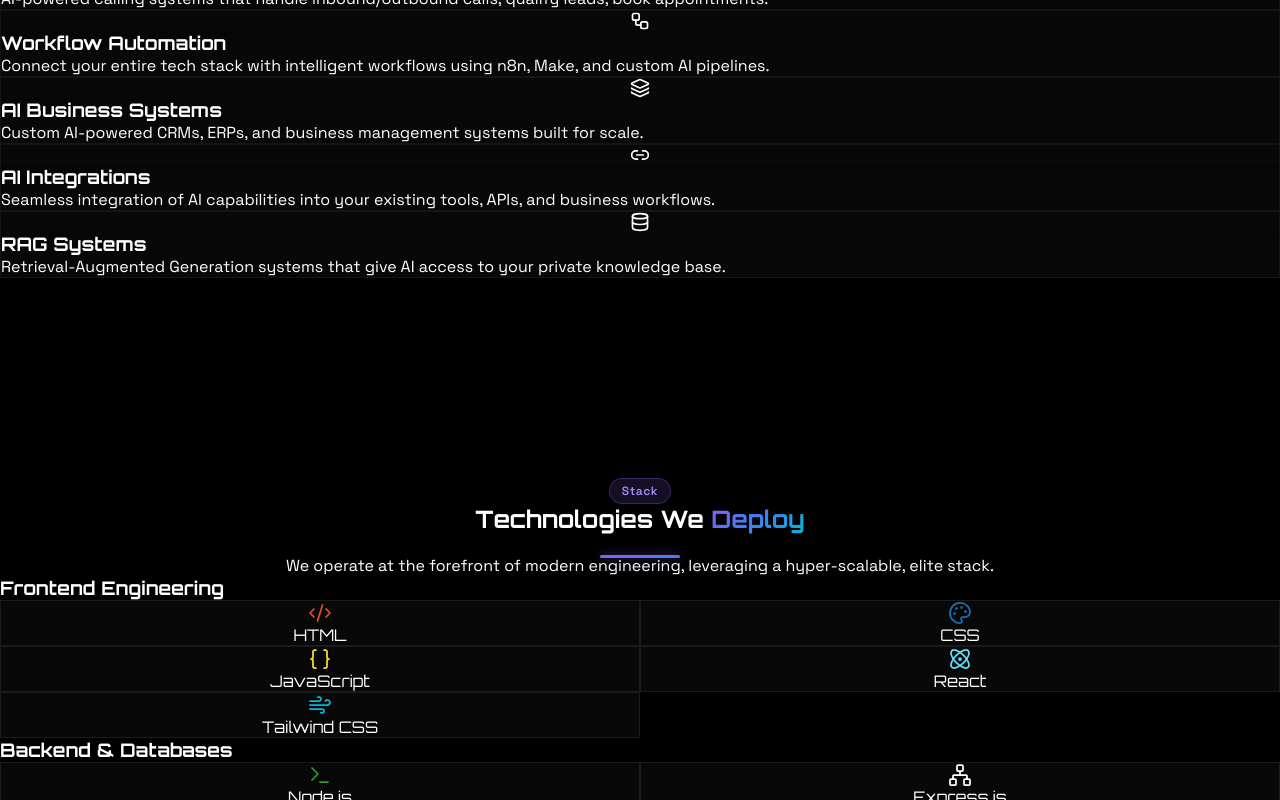
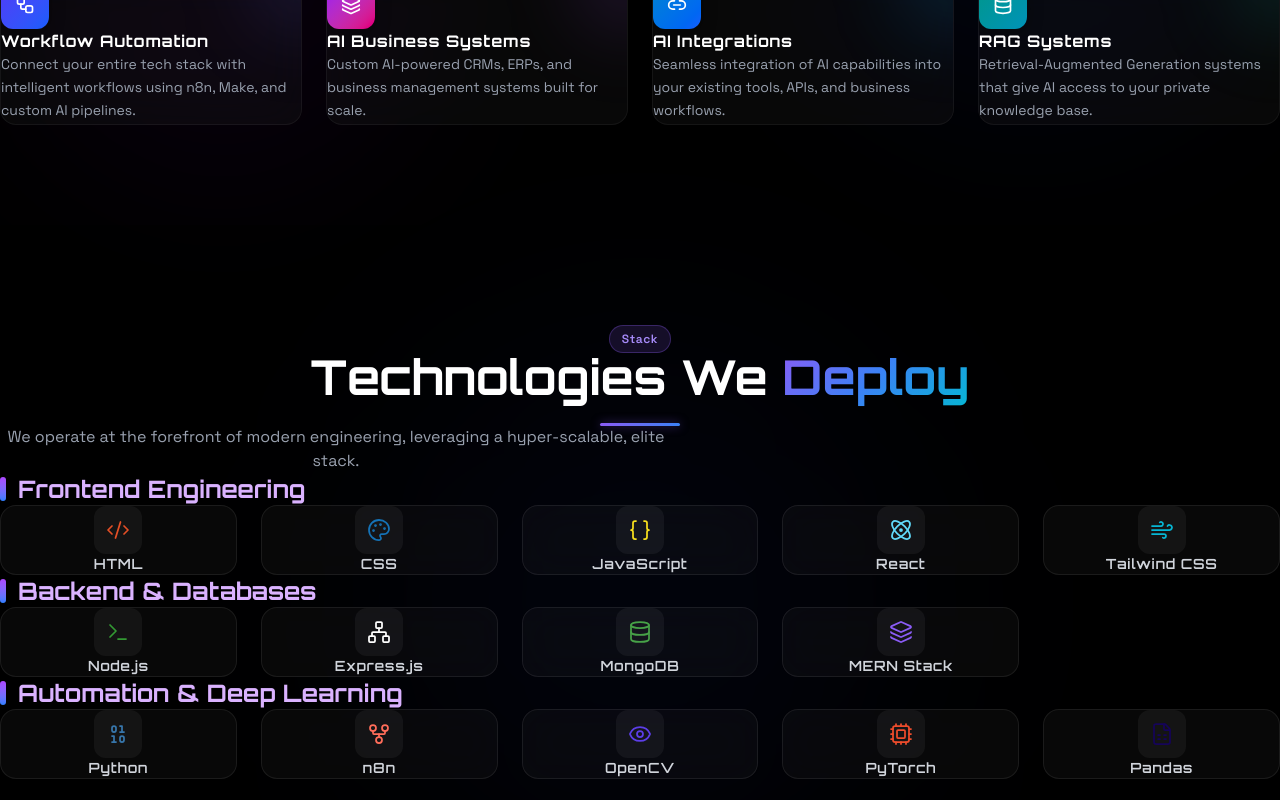
Before and after one commit to AdityaHanashi/pluto, a React (Vite) app: page /#home in a window 1280 px wide. Shown: the part 2000-2800 px from the top of the page. Built offline with nearby package versions, Linux system fonts and the light colour scheme.

Commit message:
Fix: Correct Tailwind imports and update projects list to match requirements

```diff
--- a/src/components/Projects.jsx
+++ b/src/components/Projects.jsx
@@ -7,24 +7,24 @@
 const projectsData = [
   // FRONTEND PROJECTS (2)
   {
-    id: 'buildtrack',
-    name: 'BuildTrack',
-    category: 'frontend',
-    isFeatured: true,
-    description: 'A premium, high-converting project management dashboard with real-time kanban boards, custom velocity charts, and autonomous issue assigning.',
-    tags: ['React', 'Tailwind', 'Recharts'],
-    mockupType: 'dashboard',
-    url: 'https://buildtrack.pluto.ai'
-  },
-  {
     id: 'coffeeic',
     name: 'Coffeeic',
     category: 'frontend',
     isFeatured: true,
-    description: 'Stunning storefront UI for a premium coffee brand, powered by a client-side AI barista chatbot suggesting custom blends based on user taste profiles.',
-    tags: ['Vite', 'Framer Motion', 'Vanilla CSS'],
+    description: 'A premium, high-fidelity storefront and booking application for a futuristic coffee shop, featuring a client-side AI recommendation engine for custom blends.',
+    tags: ['React', 'Framer Motion', 'Tailwind CSS'],
     mockupType: 'storefront',
     url: 'https://coffeeic.pluto.ai'
+  },
+  {
+    id: 'apple-clone',
+    name: 'Apple Website Clone',
+    category: 'frontend',
+    isFeatured: true,
+    description: 'A cinematic clone of the Apple flagship landing pages featuring custom hardware modeling previews, viewport scroll-linked animations, and responsive assets.',
+    tags: ['React', 'Vite', 'CSS Gradients'],
+    mockupType: 'apple',
+    url: 'https://apple.pluto.ai'
   },
   // BACKEND PROJECTS (3)
   {
@@ -32,67 +32,74 @@
     name: 'Moody',
     category: 'backend',
     isFeatured: true,
-    description: 'Fast, secure sentiment analysis engine using computer vision webcam streams to process emotional cues and output data via low-latency REST endpoints.',
-    tags: ['Python', 'FastAPI', 'OpenCV'],
+    description: 'Low-latency emotion telemetry API backend processing real-time video feeds to classify facial expressions and output telemetry for business audits.',
+    tags: ['Node.js', 'Express', 'OpenCV Bindings'],
     mockupType: 'vision',
-    url: 'https://api.moody.pluto.ai'
+    url: 'https://moody.pluto.ai'
   },
   {
-    id: 'nexusapi',
-    name: 'NexusAPI',
+    id: 'odonx',
+    name: 'OdonX',
     category: 'backend',
     isFeatured: false,
-    description: 'An AI-agent routing orchestrator that balances inbound requests across different LLM clusters based on cost, context limits, and token speeds.',
-    tags: ['Node.js', 'Redis', 'Express'],
-    mockupType: 'terminal',
-    url: 'https://nexus.pluto.ai'
+    description: 'A distributed LLM-powered backend pipeline handling parallel context chunking, prompt safety auditing, and autonomous routing to optimal cloud models.',
+    tags: ['Python', 'FastAPI', 'Redis Cache'],
+    mockupType: 'odonx',
+    url: 'https://odonx.pluto.ai'
   },
   {
-    id: 'synapserag',
-    name: 'SynapseRAG',
+    id: 'labour-management',
+    name: 'Labour Management System',
     category: 'backend',
     isFeatured: false,
-    description: 'Document indexing pipeline featuring real-time PDF splitting, vector embedding indexing, and a semantic retrieval cache operating under 40ms.',
-    tags: ['PyTorch', 'MongoDB', 'Docker'],
-    mockupType: 'rag',
-    url: 'https://rag.synapse.pluto.ai'
+    description: 'Automated shift roster scheduling engine that uses intelligent allocation pipelines to assign factory workers based on availability, certs, and union rules.',
+    tags: ['MongoDB', 'Express', 'JWT Auth'],
+    mockupType: 'labour',
+    url: 'https://roster.pluto.ai'
+  },
+  // PYTHON LLM PROJECTS (1)
+  {
+    id: 'age-gesture-scanner',
+    name: 'Age & Gesture Scanner',
+    category: 'python-ai',
+    isFeatured: true,
+    description: 'A Python system powered by convolutional networks and local LLMs that estimates age groups and maps hand gestures to execute local OS navigation controls.',
+    tags: ['Python', 'PyTorch', 'MediaPipe', 'LLM'],
+    mockupType: 'gesture',
+    url: 'https://scanner.pluto.ai'
   }
 ]
 
 const Mockup = ({ type }) => {
-  if (type === 'dashboard') {
+  if (type === 'storefront') {
     return (
-      <div className="w-full h-36 bg-black/40 border border-white/10 rounded-lg p-3 flex flex-col gap-2 font-mono text-[9px] relative overflow-hidden group-hover:border-purple-500/30 transition-colors">
+      <div className="w-full h-36 bg-black/40 border border-white/10 rounded-lg p-3 flex flex-col gap-2 relative overflow-hidden group-hover:border-purple-500/30 transition-colors">
         <div className="flex items-center justify-between border-b border-white/5 pb-1">
           <div className="flex items-center gap-1">
             <span className="w-1.5 h-1.5 rounded-full bg-red-500" />
             <span className="w-1.5 h-1.5 rounded-full bg-yellow-500" />
             <span className="w-1.5 h-1.5 rounded-full bg-green-500" />
           </div>
-          <span className="text-[7px] text-gray-600">buildtrack.io/dashboard</span>
+          <span className="text-[7px] text-gray-600 font-mono">coffeeic.pluto.ai</span>
         </div>
-        <div className="grid grid-cols-3 gap-2 flex-grow">
-          <div className="bg-purple-500/10 border border-purple-500/20 rounded p-1.5 flex flex-col justify-between">
-            <span className="text-gray-500 text-[6px] uppercase">Sprint status</span>
-            <span className="text-purple-400 font-bold text-[10px]">94%</span>
+        <div className="flex items-center gap-3 mt-1">
+          <div className="w-10 h-10 rounded-lg bg-gradient-to-tr from-amber-600 to-amber-900 flex items-center justify-center text-white text-base font-bold shadow-[0_0_12px_rgba(245,158,11,0.3)]">
+            ☕
           </div>
-          <div className="bg-blue-500/10 border border-blue-500/20 rounded p-1.5 flex flex-col justify-between">
-            <span className="text-gray-500 text-[6px] uppercase">AI agents</span>
-            <span className="text-blue-400 font-bold text-[10px]">5 Active</span>
+          <div className="flex-grow space-y-1">
+            <div className="h-2 bg-white/10 rounded w-[85%]" />
+            <div className="h-1.5 bg-white/5 rounded w-[55%]" />
+            <div className="flex gap-1 mt-1">
+              <span className="px-1 py-0.5 rounded bg-amber-500/10 border border-amber-500/20 text-[5px] text-amber-400 font-mono font-bold uppercase">AI Barista</span>
+              <span className="px-1 py-0.5 rounded bg-green-500/10 border border-green-500/20 text-[5px] text-green-400 font-mono font-bold uppercase">Online</span>
+            </div>
           </div>
-          <div className="bg-cyan-500/10 border border-cyan-500/20 rounded p-1.5 flex flex-col justify-between">
-            <span className="text-gray-500 text-[6px] uppercase">Velocity</span>
-            <span className="text-cyan-400 font-bold text-[10px]">+18.4%</span>
-          </div>
-        </div>
-        <div className="h-4 bg-white/5 rounded overflow-hidden relative">
-          <div className="h-full bg-gradient-to-r from-purple-500 to-blue-500 w-[78%] rounded" />
         </div>
       </div>
     )
   }
 
-  if (type === 'storefront') {
+  if (type === 'apple') {
     return (
       <div className="w-full h-36 bg-black/40 border border-white/10 rounded-lg p-3 flex flex-col gap-2 relative overflow-hidden group-hover:border-blue-500/30 transition-colors">
         <div className="flex items-center justify-between border-b border-white/5 pb-1">
@@ -100,19 +107,18 @@
             <span className="w-1.5 h-1.5 rounded-full bg-white/10" />
             <span className="w-1.5 h-1.5 rounded-full bg-white/10" />
           </div>
-          <span className="text-[7px] text-gray-600 font-mono">coffeeic.com</span>
+          <span className="text-[7px] text-gray-600 font-mono">apple.pluto.ai/iphone</span>
         </div>
-        <div className="flex items-center gap-3 mt-1">
-          <div className="w-12 h-12 rounded-lg bg-gradient-to-tr from-amber-600 to-orange-500 flex items-center justify-center text-white text-xs font-bold font-orbitron shadow-lg">
-            ☕
+        <div className="flex-grow flex items-center justify-center gap-4 relative">
+          <div className="w-8 h-10 rounded bg-zinc-900 border border-white/20 flex flex-col items-center justify-center text-[10px] relative">
+            {/* Apple Logo Placeholder */}
+            <span className="text-gray-400 font-bold scale-110"></span>
+            <div className="absolute top-0.5 w-4 h-0.5 bg-black rounded" />
           </div>
-          <div className="flex-grow space-y-1">
-            <div className="h-2 bg-white/10 rounded w-[80%]" />
-            <div className="h-1.5 bg-white/5 rounded w-[50%]" />
-            <div className="flex gap-1.5 mt-1.5">
-              <span className="px-1.5 py-0.5 rounded bg-amber-500/10 border border-amber-500/20 text-[6px] text-amber-400 font-mono font-bold">SMART REC</span>
-              <span className="px-1.5 py-0.5 rounded bg-blue-500/10 border border-blue-500/20 text-[6px] text-blue-400 font-mono font-bold">READY</span>
-            </div>
+          <div className="space-y-1 font-mono text-[7px]">
+            <p className="text-white font-bold">iPhone 16 Pro Clone</p>
+            <p className="text-gray-500">60 FPS WebGL rendering</p>
+            <div className="h-1 bg-blue-500 w-[90%] rounded-full mt-1" />
           </div>
         </div>
       </div>
@@ -123,57 +129,92 @@
     return (
       <div className="w-full h-36 bg-black/40 border border-white/10 rounded-lg p-2.5 flex gap-2 relative overflow-hidden group-hover:border-cyan-500/30 transition-colors">
         <div className="w-[45%] bg-zinc-950 border border-white/5 rounded flex flex-col items-center justify-center relative">
-          <div className="w-7 h-7 rounded-full border border-dashed border-cyan-500/40 flex items-center justify-center animate-spin-slow">
-            <div className="w-4 h-4 rounded-full bg-cyan-500/20" />
+          <div className="w-8 h-8 rounded-full border border-dashed border-cyan-500/40 flex items-center justify-center animate-spin-slow">
+            <div className="w-5 h-5 rounded-full bg-cyan-500/10 flex items-center justify-center text-[8px]">😊</div>
           </div>
           <div className="absolute inset-0 border border-cyan-500/20 rounded pointer-events-none" />
-          <div className="absolute top-1 left-1 text-[5px] text-cyan-400 font-mono tracking-widest uppercase">CAM01</div>
-          <div className="absolute bottom-1 right-1 text-[5px] text-green-400 font-mono animate-pulse uppercase">REC</div>
+          <div className="absolute top-1 left-1 text-[5px] text-cyan-400 font-mono tracking-widest uppercase">NODE_01</div>
+          <div className="absolute bottom-1 right-1 text-[5px] text-green-400 font-mono animate-pulse uppercase">FEED_OK</div>
         </div>
-        <div className="flex-grow flex flex-col gap-1.5 font-mono text-[6.5px]">
+        <div className="flex-grow flex flex-col gap-1 font-mono text-[6.5px]">
           <div className="p-1 bg-zinc-900 border border-white/5 rounded flex items-center justify-between">
-            <span className="text-gray-500">ATTENTION</span>
-            <span className="text-cyan-400 font-bold">98.2%</span>
+            <span className="text-gray-500">EMOTION</span>
+            <span className="text-cyan-400 font-bold">HAPPY</span>
           </div>
           <div className="p-1 bg-zinc-900 border border-white/5 rounded flex items-center justify-between">
-            <span className="text-gray-500">ENGAGED</span>
-            <span className="text-green-400 font-bold">TRUE</span>
+            <span className="text-gray-500">CONFIDENCE</span>
+            <span className="text-green-400 font-bold">98.4%</span>
           </div>
           <div className="p-1 bg-zinc-900 border border-white/5 rounded flex items-center justify-between">
-            <span className="text-gray-500">MOOD</span>
-            <span className="text-purple-400 font-bold">CREATIVE</span>
+            <span className="text-gray-500">LATENCY</span>
+            <span className="text-purple-400 font-bold">12ms</span>
           </div>
         </div>
       </div>
     )
   }
 
-  if (type === 'terminal') {
+  if (type === 'odonx') {
     return (
-      <div className="w-full h-36 bg-zinc-950 border border-white/10 rounded-lg p-3 flex flex-col gap-1.5 font-mono text-[7px] text-emerald-400 relative overflow-hidden group-hover:border-emerald-500/30 transition-colors">
-        <div className="flex items-center gap-1 border-b border-white/5 pb-1">
-          <span className="w-1.5 h-1.5 rounded-full bg-red-500" />
-          <span className="text-[6px] text-gray-600">nexus-router ~ bash</span>
+      <div className="w-full h-36 bg-zinc-950 border border-white/10 rounded-lg p-3 flex flex-col gap-1.5 font-mono text-[7px] text-purple-400 relative overflow-hidden group-hover:border-purple-500/30 transition-colors">
+        <div className="flex items-center gap-1 border-b border-white/5 pb-1 justify-between">
+          <span className="text-purple-400 font-bold">ODONX CORE API</span>
+          <span className="text-green-400 font-bold">ONLINE</span>
         </div>
-        <p className="text-gray-500">$ npm run router::listen</p>
-        <p className="text-green-400">&gt; Starting Nexus routing matrix...</p>
-        <p className="text-cyan-400">&gt; LLM Clusters bound: 4 endpoints.</p>
-        <p className="text-yellow-400">&gt; Average throughput: 10,420 rps [OK]</p>
-        <div className="absolute bottom-1 right-2 w-1.5 h-3 bg-green-500 animate-pulse" />
+        <p className="text-gray-500">$ python -m odonx.main</p>
+        <p className="text-cyan-300">&gt; Prompt context: 8,192 tokens</p>
+        <p className="text-green-300">&gt; Distributed LLM route: GPT-4o [100% OK]</p>
+        <p className="text-yellow-400">&gt; Tokens/sec: 142.4 tps</p>
+        <div className="absolute bottom-1 right-2 w-1.5 h-3 bg-purple-500 animate-pulse" />
       </div>
     )
   }
 
+  if (type === 'labour') {
+    return (
+      <div className="w-full h-36 bg-black/40 border border-white/10 rounded-lg p-3 flex flex-col gap-2 relative overflow-hidden group-hover:border-indigo-500/30 transition-colors">
+        <div className="flex items-center justify-between border-b border-white/5 pb-1 font-mono text-[7px] text-gray-500">
+          <span>ROSTER MANAGER</span>
+          <span className="text-green-400 font-bold">ACTIVE</span>
+        </div>
+        <div className="grid grid-cols-2 gap-2 flex-grow">
+          <div className="bg-zinc-900 border border-white/5 rounded p-1 flex flex-col justify-between">
+            <span className="text-[6px] text-gray-500 uppercase font-mono">Shift A allocation</span>
+            <span className="text-white font-bold text-[8px] font-mono">14 Workers</span>
+          </div>
+          <div className="bg-zinc-900 border border-white/5 rounded p-1 flex flex-col justify-between">
+            <span className="text-[6px] text-gray-500 uppercase font-mono">Compliance check</span>
+            <span className="text-green-400 font-bold text-[8px] font-mono">PASSED</span>
+          </div>
+        </div>
+        <div className="h-3 bg-zinc-900 rounded overflow-hidden relative border border-white/5">
+          <div className="h-full bg-gradient-to-r from-indigo-500 to-purple-500 w-[85%] rounded" />
+        </div>
+      </div>
+    )
+  }
+
+  // age-gesture-scanner
   return (
-    <div className="w-full h-36 bg-zinc-950 border border-white/10 rounded-lg p-3 flex flex-col gap-1 font-mono text-[7.5px] text-gray-400 relative overflow-hidden group-hover:border-purple-500/30 transition-colors">
-      <div className="flex items-center gap-1 border-b border-white/5 pb-1 justify-between">
-        <span className="text-purple-400 font-bold">RAG ENGINE</span>
-        <span className="text-green-400 animate-pulse">SYNCED</span>
+    <div className="w-full h-36 bg-zinc-950 border border-white/10 rounded-lg p-2.5 flex gap-2 relative overflow-hidden group-hover:border-emerald-500/30 transition-colors">
+      <div className="w-[50%] bg-black border border-white/5 rounded flex flex-col items-center justify-center relative overflow-hidden">
+        {/* Wireframe hand gesture mockup */}
+        <div className="w-14 h-14 rounded-full border border-dashed border-emerald-500/30 flex items-center justify-center relative">
+          <span className="text-[14px] text-emerald-400 animate-pulse">✋</span>
+          {/* Coordinates vector lines */}
+          <div className="absolute top-1/2 left-0 right-0 h-px bg-emerald-500/10 pointer-events-none" />
+          <div className="absolute left-1/2 top-0 bottom-0 w-px bg-emerald-500/10 pointer-events-none" />
+        </div>
+        <div className="absolute top-1 left-1 text-[5px] text-emerald-400 font-mono tracking-widest uppercase">GESTURE_V1</div>
+        <div className="absolute bottom-1 left-1 text-[5px] text-cyan-400 font-mono uppercase font-bold">AGE: 24-28</div>
       </div>
-      <div className="space-y-1 mt-1">
-        <p className="flex justify-between border-b border-white/5 pb-0.5"><span className="text-gray-600">INDEXED DOCS:</span> <span className="text-white font-bold">14,242 PDFs</span></p>
-        <p className="flex justify-between border-b border-white/5 pb-0.5"><span className="text-gray-600">CHUNK OVERLAP:</span> <span className="text-white">128 tokens</span></p>
-        <p className="flex justify-between border-b border-white/5 pb-0.5"><span className="text-gray-600">RETRIEVAL EXP:</span> <span className="text-cyan-400 font-bold">34ms latency</span></p>
+      <div className="flex-grow flex flex-col justify-between font-mono text-[6.5px]">
+        <div className="space-y-1">
+          <p className="flex justify-between border-b border-white/5 pb-0.5"><span className="text-gray-600">INPUT:</span> <span className="text-white">WEBCAM</span></p>
+          <p className="flex justify-between border-b border-white/5 pb-0.5"><span className="text-gray-600">GESTURE:</span> <span className="text-emerald-400 font-bold">SWIPE_LEFT</span></p>
+          <p className="flex justify-between border-b border-white/5 pb-0.5"><span className="text-gray-600">ACTION:</span> <span className="text-cyan-400">NEXT_SLIDE</span></p>
+        </div>
+        <span className="text-[5.5px] text-gray-600">LOCAL LLM ACCURACY: 94%</span>
       </div>
     </div>
   )
@@ -201,13 +242,13 @@
           transition={{ duration: 0.7 }}
           className="text-center mb-12"
         >
-          <span className="tag tag-purple mb-4 inline-flex">Case Studies</span>
+          <span className="tag tag-purple mb-4 inline-flex font-mono">Case Studies</span>
           <h2 className="text-4xl md:text-5xl font-bold font-orbitron text-white mb-4">
-            SaaS &amp; AI <span className="gradient-text">Projects</span>
+            Our Custom <span className="gradient-text font-extrabold">Builds</span>
           </h2>
           <div className="title-underline" />
           <p className="text-gray-400 max-w-2xl mx-auto mt-6">
-            Explore our curated portfolio of premium digital storefronts and robust back-end AI orchestrators.
+            Explore our curated portfolio of premium interfaces, robust back-end clusters, and Python AI algorithms.
           </p>
         </motion.div>
 
@@ -220,9 +261,10 @@
         >
           <div className="flex glass rounded-2xl p-1.5 border border-white/10">
             {[
-              { key: 'all', label: 'All Products' },
+              { key: 'all', label: 'All Projects' },
               { key: 'frontend', label: '🖥️ Frontend' },
               { key: 'backend', label: '⚙️ Backend' },
+              { key: 'python-ai', label: '🐍 Python & AI' },
             ].map(({ key, label }) => (
               <button
                 key={key}
@@ -278,12 +320,14 @@
                   <h3 className="text-xl font-bold font-orbitron text-white group-hover:text-purple-300 transition-colors duration-200">
                     {project.name}
                   </h3>
-                  <span className={`text-[9px] font-bold uppercase tracking-wider font-mono rounded px-2 py-0.5 border ${
+                  <span className={`text-[8px] font-bold uppercase tracking-wider font-mono rounded px-2 py-0.5 border ${
                     project.category === 'frontend'
                       ? 'bg-blue-500/10 border-blue-500/20 text-blue-400'
-                      : 'bg-emerald-500/10 border-emerald-500/20 text-emerald-400'
+                      : project.category === 'backend'
+                        ? 'bg-purple-500/10 border-purple-500/20 text-purple-400'
+                        : 'bg-emerald-500/10 border-emerald-500/20 text-emerald-400'
                   }`}>
-                    {project.category}
+                    {project.category.replace('-', ' ')}
                   </span>
                 </div>
 
--- a/src/index.css
+++ b/src/index.css
@@ -1,7 +1,6 @@
 @import url('https://fonts.googleapis.com/css2?family=Inter:wght@300;400;500;600;700;800;900&family=Orbitron:wght@400;500;600;700;800;900&family=Space+Grotesk:wght@300;400;500;600;700&display=swap');
-@tailwind base;
-@tailwind components;
-@tailwind utilities;
+@import "tailwindcss";
+
 
 
 :root {
```
